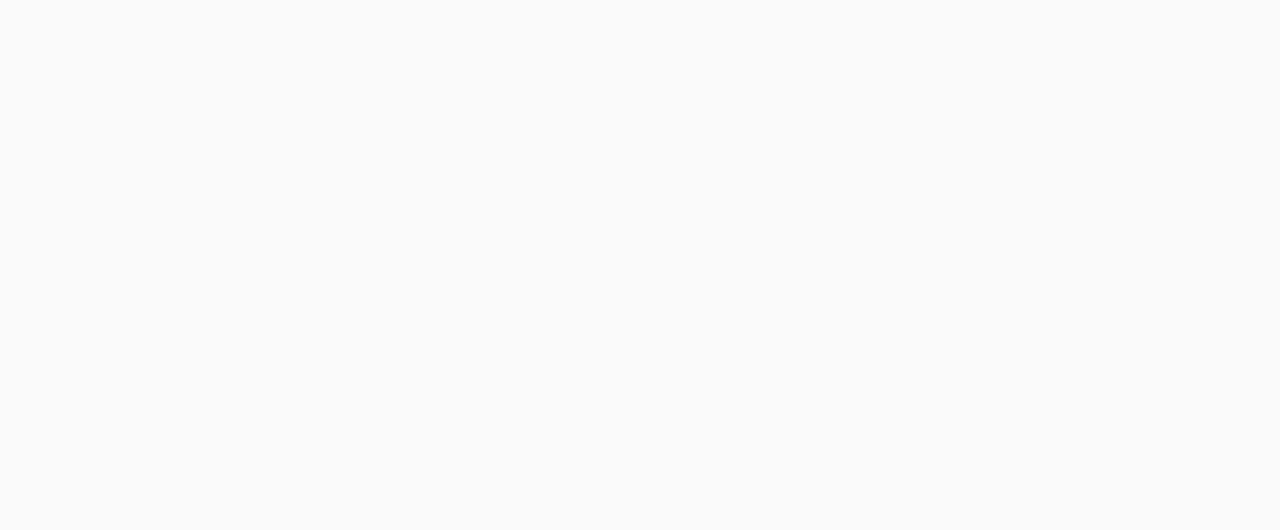
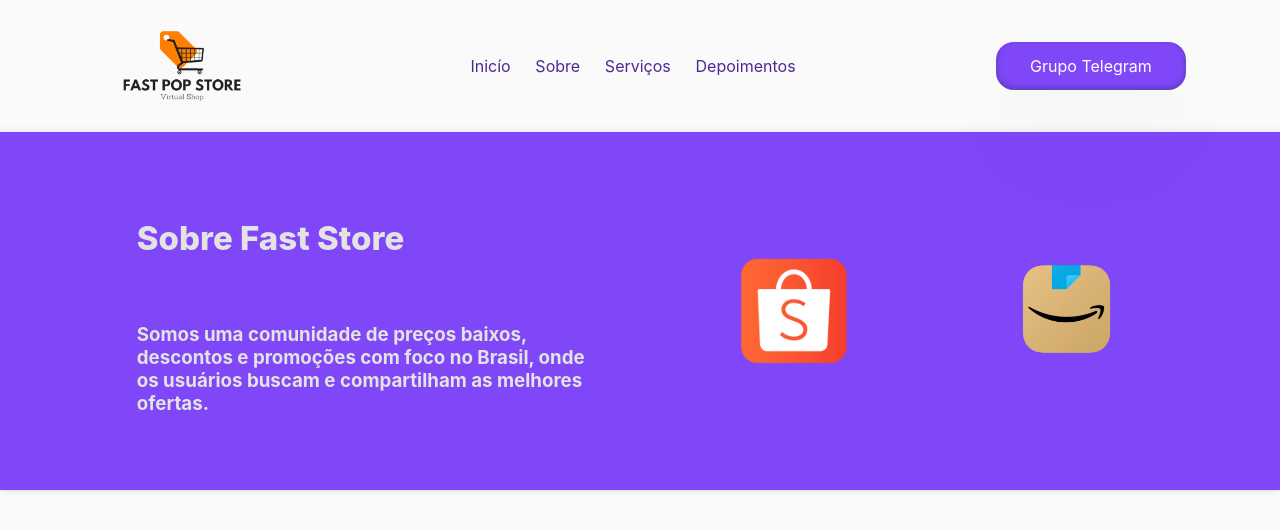
Before and after one commit to Adonaikjr/FastStore, a React (Vite) app: page /about in a window 1280 px wide. Before the commit this address had no page. Shown: the top 530 px of the page. Built offline with nearby package versions, Linux system fonts and the light colour scheme; a web font is replaced by a local one.

Commit message:
about loading

```diff
--- a/src/components/Header/index.tsx
+++ b/src/components/Header/index.tsx
@@ -12,7 +12,7 @@
             <Link to="/">Inicío</Link>
           </li>
           <li>
-            <Link to="/">Sobre</Link>
+            <Link to="/about">Sobre</Link>
           </li>
           <li>
             <Link to="/">Serviços</Link>
@@ -23,7 +23,9 @@
         </ul>
       </Nav>
       <ContainerButton>
-        <Button title={<a href="##">Grupo Telegram</a>} />
+        <Button
+          title={<a href="https://t.me/+DOzQWh1Tv540MDNh">Grupo Telegram</a>}
+        />
       </ContainerButton>
     </ContainerHeader>
   )
--- a/src/components/layout/Default/index.tsx
+++ b/src/components/layout/Default/index.tsx
@@ -6,7 +6,7 @@
   return (
     <ContainerLayoutDefault>
       <Header />
-      <Outlet/>
+      <Outlet />
     </ContainerLayoutDefault>
   )
 }
--- /dev/null
+++ b/src/pages/about/index.tsx
@@ -0,0 +1,26 @@
+import shopee from '../../assets/shopee.png'
+import amazon from '../../assets/amazon.png'
+import { ContainerAbout, NewBox, NewSection } from './styled'
+
+export function About() {
+  return (
+    <ContainerAbout>
+      <NewSection>
+        <NewBox>
+          <span>Sobre Fast Store</span>
+          <h3>
+            Somos uma comunidade de preços baixos, descontos e promoções com
+            foco no Brasil, onde os usuários buscam e compartilham as melhores
+            ofertas.
+          </h3>
+        </NewBox>
+        <a href="https://shope.ee/7KMLgP2q2r">
+          <img src={shopee} alt="shopee" />
+        </a>
+        <a href="https://amzn.to/3TEPb5G">
+          <img src={amazon} alt="amazon" />
+        </a>
+      </NewSection>
+    </ContainerAbout>
+  )
+}
--- /dev/null
+++ b/src/pages/about/styled.ts
@@ -0,0 +1,31 @@
+import styled from 'styled-components'
+import { Box, Section } from '../app/styled'
+
+export const ContainerAbout = styled.div``
+
+export const NewSection = styled(Section)`
+  background-color: ${({ theme }) => theme.purple};
+  color: ${({ theme }) => theme.white};
+  align-items: center;
+  img {
+    height: 8rem;
+    -webkit-transform: translateY(0);
+    -moz-transform: translateY(0);
+    -ms-transform: translateY(0);
+    -o-transform: translateY(0);
+    transform: translateY(0);
+    -webkit-transition: 0.5s;
+    -o-transition: 0.5s;
+    -moz-transition: 0.5s;
+    transition: 0.5s;
+    :hover {
+      -webkit-transform: translateY(-8px);
+      -moz-transform: translateY(-8px);
+      -ms-transform: translateY(-8px);
+      -o-transform: translateY(-8px);
+      transform: translateY(-8px);
+    }
+  }
+`
+
+export const NewBox = styled(Box)``
--- a/src/pages/app/App.tsx
+++ b/src/pages/app/App.tsx
@@ -20,9 +20,9 @@
           <span>Boas-Vindas ao Fast Store 👋</span>
           <h1>Descontos exclusivos de um jeito simples para nossos usuários</h1>
           <p>
-            Somos uma loja parceira da AMAZON, MAGALU, SHOPEE, entre outros,
-            aqui temos descontos especiais para nossos usuários do site. Clique
-            <Link to="/"> aqui</Link> para conhecer mais.
+            Somos uma loja parceira da AMAZON, SHOPEE, entre outros, aqui temos
+            descontos especiais para nossos usuários do site. Clique
+            <Link to="/about"> aqui</Link> para conhecer mais.
           </p>
           <ContainerNewButton>
             <Button
--- a/src/routes/index.tsx
+++ b/src/routes/index.tsx
@@ -1,13 +1,14 @@
 import { Route, Routes } from 'react-router-dom'
-import { Header } from '../components/Header'
 import { LayoutDefault } from '../components/layout/Default'
+import { About } from '../pages/about'
 import { App } from '../pages/app/App'
 export function AppRoutes() {
   return (
     <Routes>
-       <Route path='/' element={ <LayoutDefault/> }>
+      <Route path="/" element={<LayoutDefault />}>
         <Route path="/" element={<App />} />
-        </Route>
+        <Route path="/about" element={<About />} />
+      </Route>
     </Routes>
   )
 }
```
Also changed, not shown: src/assets/amazon.png (added), src/assets/shopee.png (added).
